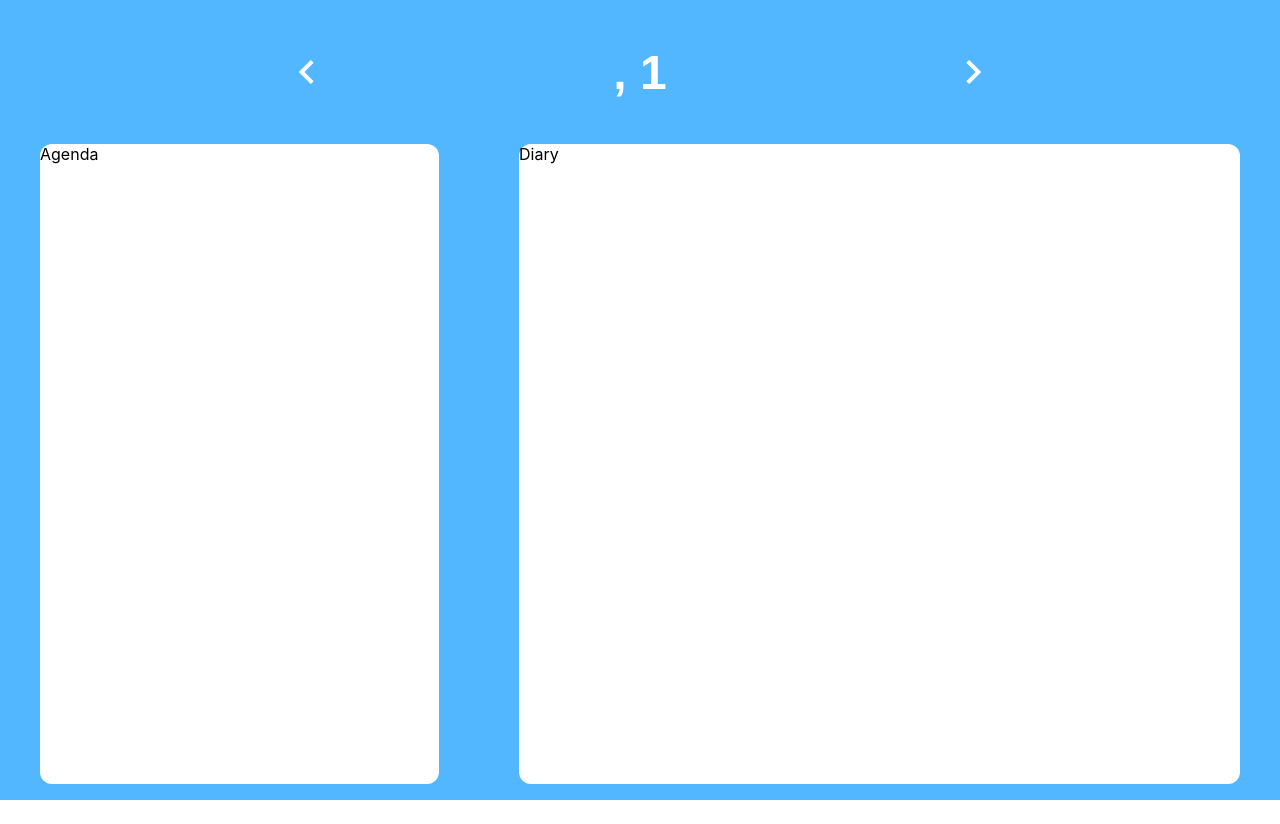
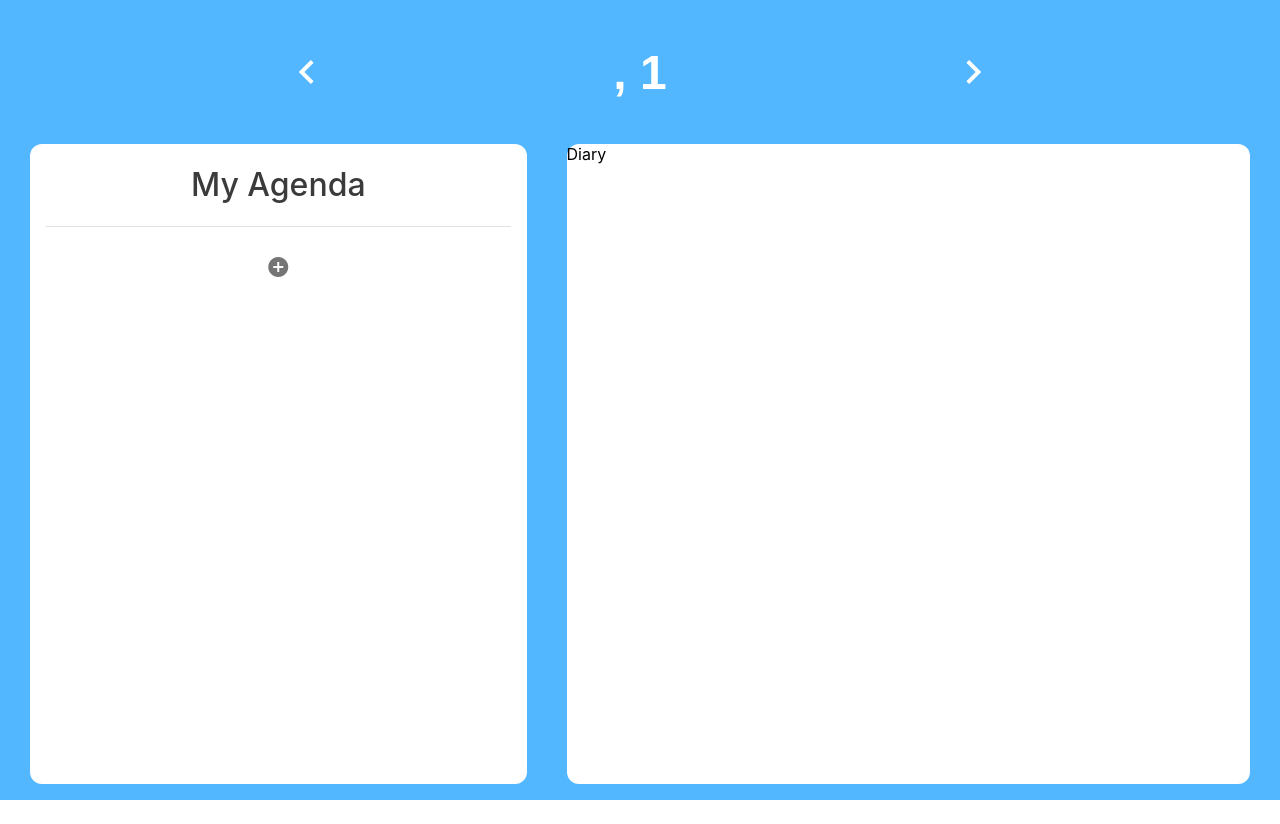
Before and after one commit to ArcticGlacier/inkcredible, a React (Create React App) app: page /DailySpread/1 in a window 1280 px wide. Built offline with nearby package versions, Linux system fonts and the light colour scheme; a web font is replaced by a local one.

Commit message:
add task button added

```diff
--- a/src/components/agenda.css
+++ b/src/components/agenda.css
@@ -1,7 +1,24 @@
+@import url('https://fonts.googleapis.com/icon?family=Material+Icons');
+
 .agendaDiv{
     background-color: white;
     height: 80vh;
     flex-grow:1;
     border-radius: 12px;
-    margin:40px;
+    margin:40px 20px 40px 30px;
+    text-align: center;
+
+    display:flex;
+    flex-direction:column;
+
 }
+
+#title{
+    color:rgb(59, 59, 59);
+    font-weight: 500;
+
+}
+
+#addTaskButton{
+    margin: 20px auto;
+}
--- a/src/components/agenda.js
+++ b/src/components/agenda.js
@@ -1,5 +1,31 @@
 import "./agenda.css";
+import Divider from "@mui/material/Divider";
+import { IconButton, Icon } from "@mui/material";
+import Task from "./task";
+import React, { useState } from "react";
 
-export default function Agenda() {
-  return <div className="agendaDiv">Agenda</div>;
+export default function Agenda(tasks) {
+  const [creatingState, setCreatingState] = useState(false);
+
+  return (
+    <div className="agendaDiv">
+      <h1 id="title">My Agenda</h1>
+      <Divider variant="middle" />
+      {tasks.tasks.map(function (task) {
+        return (
+          <Task
+            date={task.date}
+            icon={task.icon}
+            color={task.color}
+            description={task.description}
+            id={task.id}
+            isComplete={task.isComplete}
+          ></Task>
+        );
+      })}
+      <IconButton id="addTaskButton" sx={{ height: "40px", width: "40px" }}>
+        <Icon>add_circle</Icon>
+      </IconButton>
+    </div>
+  );
 }
--- a/src/components/diary.css
+++ b/src/components/diary.css
@@ -2,6 +2,6 @@
     background-color: white;
     border-radius: 12px;
     flex-grow:2;
-    margin:40px;
+    margin:40px 30px 40px 20px;
     height: 80vh;
 }
--- /dev/null
+++ b/src/components/task.js
@@ -0,0 +1,9 @@
+import { Card } from "@mui/material";
+
+export default function Task(date, icon, color, description, id, isComplete) {
+  return (
+    <div>
+      <Card variant="outlined"></Card>
+    </div>
+  );
+}
--- a/src/pages/dailyspread.js
+++ b/src/pages/dailyspread.js
@@ -54,7 +54,7 @@ export default function DailySpread() {
         </IconButton>
       </div>
       <div className="dailySpreadContent">
-        <Agenda></Agenda>
+        <Agenda tasks={taskList}></Agenda>
         <Diary></Diary>
       </div>
     </div>
```
Also changed, not shown: src/components/task.css (added).
